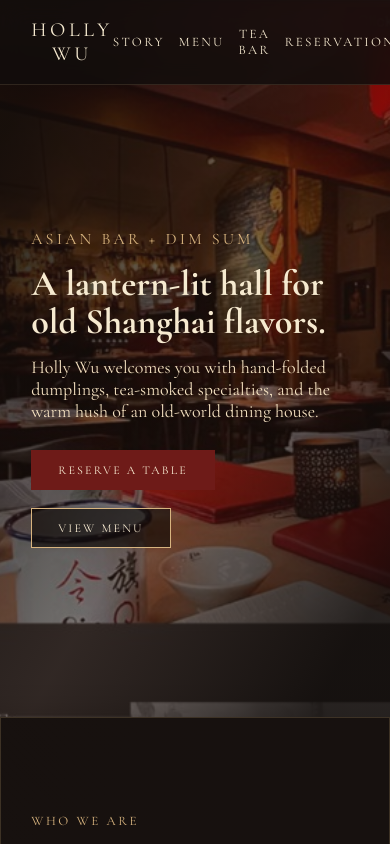
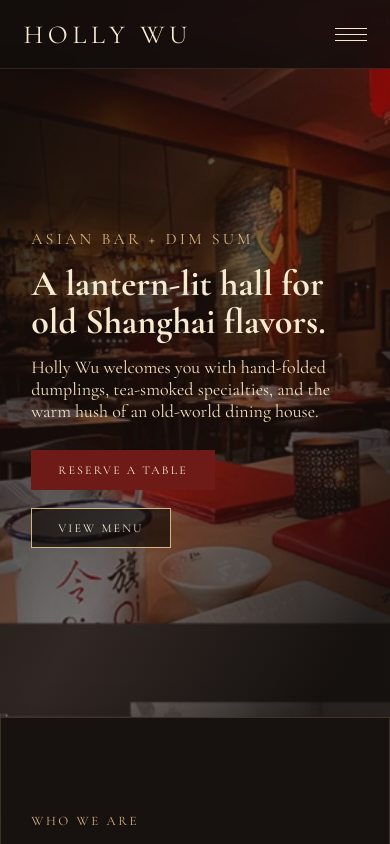
Before and after one commit to SohamPradhan64/Holly_Wu, a React (Vite) app: page / in a window 390 px wide. Shown: the top 844 px of the page. Built offline with nearby package versions, Linux system fonts and the light colour scheme.

Commit message:
Update Navbar.jsx

```diff
--- a/src/components/Navbar.jsx
+++ b/src/components/Navbar.jsx
@@ -1,4 +1,5 @@
-import { Link, useLocation } from "react-router-dom";
+import { useState, useEffect } from "react";
+import { useLocation } from "react-router-dom";
 import { createUseStyles } from "react-jss";
 import { usePageTransition } from "./TransitionContext.jsx";
 
@@ -12,7 +13,7 @@ const useStyles = createUseStyles({
     display: "flex",
     alignItems: "center",
     justifyContent: "space-between",
-    padding: "18px 8vw",
+    padding: "18px 6vw",
     background: "rgba(18,14,12,0.85)",
     backdropFilter: "blur(12px)",
     borderBottom: "1px solid rgba(216,180,127,0.15)",
@@ -28,17 +29,20 @@ const useStyles = createUseStyles({
     border: "none",
     fontFamily: "inherit",
     padding: 0,
+    flexShrink: 0,
   },
   links: {
     display: "flex",
-    gap: "24px",
-    fontSize: "13px",
-    letterSpacing: "0.18em",
+    gap: "20px",
+    fontSize: "12px",
+    letterSpacing: "0.15em",
     textTransform: "uppercase",
+    "@media (max-width: 1100px)": {
+      display: "none",
+    },
   },
   link: {
     color: "#f6ead0",
-    textDecoration: "none",
     padding: "6px 0",
     borderBottom: "1px solid transparent",
     transition: "color 0.2s ease, border-color 0.2s ease",
@@ -47,9 +51,10 @@ const useStyles = createUseStyles({
     border: "none",
     borderBottom: "1px solid transparent",
     fontFamily: "inherit",
-    fontSize: "13px",
-    letterSpacing: "0.18em",
+    fontSize: "12px",
+    letterSpacing: "0.15em",
     textTransform: "uppercase",
+    whiteSpace: "nowrap",
     "&:hover": {
       color: "#d8b47f",
       borderBottom: "1px solid #d8b47f",
@@ -59,14 +64,94 @@ const useStyles = createUseStyles({
     color: "#d8b47f !important",
     borderBottom: "1px solid #d8b47f !important",
   },
-  "@media (max-width: 768px)": {
-    links: {
-      gap: "14px",
-      fontSize: "11px",
+  hamburger: {
+    display: "none",
+    flexDirection: "column",
+    justifyContent: "center",
+    gap: "5px",
+    width: "32px",
+    height: "32px",
+    background: "none",
+    border: "none",
+    cursor: "pointer",
+    padding: 0,
+    "@media (max-width: 1100px)": {
+      display: "flex",
     },
-    brand: {
-      fontSize: "20px",
   },
+  hamburgerLine: {
+    width: "100%",
+    height: "1px",
+    backgroundColor: "#f6ead0",
+    transition: "all 0.3s ease",
+  },
+  hamburgerLineOpen1: {
+    transform: "translateY(6px) rotate(45deg)",
+    backgroundColor: "#d8b47f",
+  },
+  hamburgerLineOpen2: {
+    opacity: 0,
+  },
+  hamburgerLineOpen3: {
+    transform: "translateY(-6px) rotate(-45deg)",
+    backgroundColor: "#d8b47f",
+  },
+  drawerOverlay: {
+    position: "fixed",
+    top: 0,
+    left: 0,
+    right: 0,
+    bottom: 0,
+    background: "rgba(0,0,0,0.7)",
+    zIndex: 9998,
+    opacity: 0,
+    pointerEvents: "none",
+    transition: "opacity 0.3s ease",
+  },
+  drawerOverlayOpen: {
+    opacity: 1,
+    pointerEvents: "auto",
+  },
+  drawer: {
+    position: "fixed",
+    top: 0,
+    right: 0,
+    bottom: 0,
+    width: "min(85vw, 380px)",
+    background: "#120e0c",
+    borderLeft: "1px solid rgba(216,180,127,0.2)",
+    zIndex: 9999,
+    transform: "translateX(100%)",
+    transition: "transform 0.35s ease",
+    padding: "90px 2rem 2rem",
+    display: "flex",
+    flexDirection: "column",
+    gap: "0.5rem",
+    overflowY: "auto",
+  },
+  drawerOpen: {
+    transform: "translateX(0)",
+  },
+  drawerLink: {
+    color: "#f6ead0",
+    padding: "1rem 0",
+    borderBottom: "1px solid rgba(216,180,127,0.1)",
+    background: "none",
+    border: "none",
+    borderBottom: "1px solid rgba(216,180,127,0.1)",
+    fontFamily: "inherit",
+    fontSize: "14px",
+    letterSpacing: "0.2em",
+    textTransform: "uppercase",
+    textAlign: "left",
+    cursor: "pointer",
+    transition: "color 0.2s ease",
+    "&:hover": {
+      color: "#d8b47f",
+    },
+  },
+  drawerLinkActive: {
+    color: "#d8b47f !important",
   },
 });
 
@@ -74,22 +159,44 @@ const navItems = [
   { to: "/story", label: "Story" },
   { to: "/menu", label: "Menu" },
   { to: "/tea-bar", label: "Tea Bar" },
+  { to: "/order", label: "Order" },
   { to: "/reservations", label: "Reservations" },
-  { to: "/events", label: "Events" },
+  { to: "/catering", label: "Catering" },
+  { to: "/parking", label: "Parking" },
+  { to: "/gift-card", label: "Gift Cards" },
+  { to: "/careers", label: "Careers" },
+  { to: "/about", label: "About" },
+  { to: "/store", label: "Store" },
 ];
 
 export default function Navbar() {
   const classes = useStyles();
   const location = useLocation();
   const { navigateWithTransition } = usePageTransition();
+  const [drawerOpen, setDrawerOpen] = useState(false);
+
+  // Close drawer on route change
+  useEffect(() => {
+    setDrawerOpen(false);
+  }, [location.pathname]);
+
+  // Lock body scroll when drawer is open
+  useEffect(() => {
+    document.body.style.overflow = drawerOpen ? "hidden" : "";
+    return () => {
+      document.body.style.overflow = "";
+    };
+  }, [drawerOpen]);
 
   const handleClick = (e, to) => {
     e.preventDefault();
+    setDrawerOpen(false);
     if (location.pathname === to) return;
     navigateWithTransition(to);
   };
 
   return (
+    <>
       <nav className={classes.nav}>
         <button
           className={classes.brand}
@@ -97,6 +204,7 @@ export default function Navbar() {
         >
           Holly Wu
         </button>
+
         <div className={classes.links}>
           {navItems.map((item) => (
             <button
@@ -108,6 +216,34 @@ export default function Navbar() {
             </button>
           ))}
         </div>
+
+        <button
+          className={classes.hamburger}
+          onClick={() => setDrawerOpen(!drawerOpen)}
+          aria-label="Toggle menu"
+        >
+          <span className={`${classes.hamburgerLine} ${drawerOpen ? classes.hamburgerLineOpen1 : ""}`} />
+          <span className={`${classes.hamburgerLine} ${drawerOpen ? classes.hamburgerLineOpen2 : ""}`} />
+          <span className={`${classes.hamburgerLine} ${drawerOpen ? classes.hamburgerLineOpen3 : ""}`} />
+        </button>
       </nav>
+
+      <div
+        className={`${classes.drawerOverlay} ${drawerOpen ? classes.drawerOverlayOpen : ""}`}
+        onClick={() => setDrawerOpen(false)}
+      />
+
+      <div className={`${classes.drawer} ${drawerOpen ? classes.drawerOpen : ""}`}>
+        {navItems.map((item) => (
+          <button
+            key={item.to}
+            className={`${classes.drawerLink} ${location.pathname === item.to ? classes.drawerLinkActive : ""}`}
+            onClick={(e) => handleClick(e, item.to)}
+          >
+            {item.label}
+          </button>
+        ))}
+      </div>
+    </>
   );
 }
```
Lines whose indentation alone changed are shown as unchanged.
